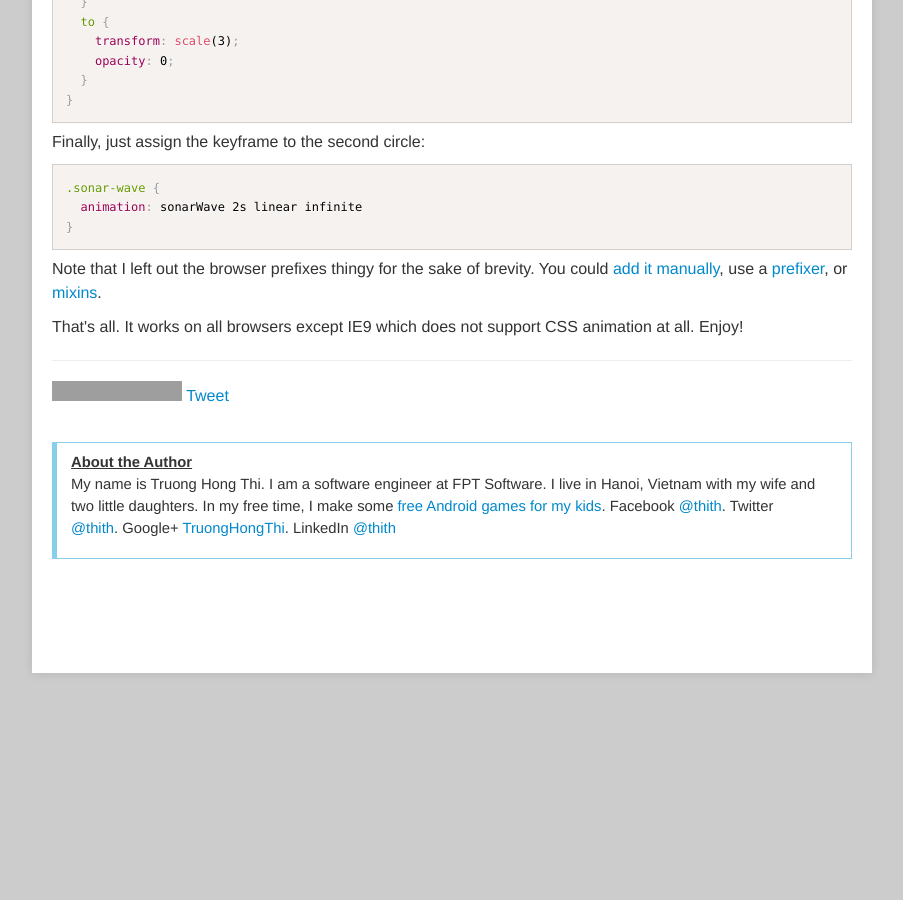
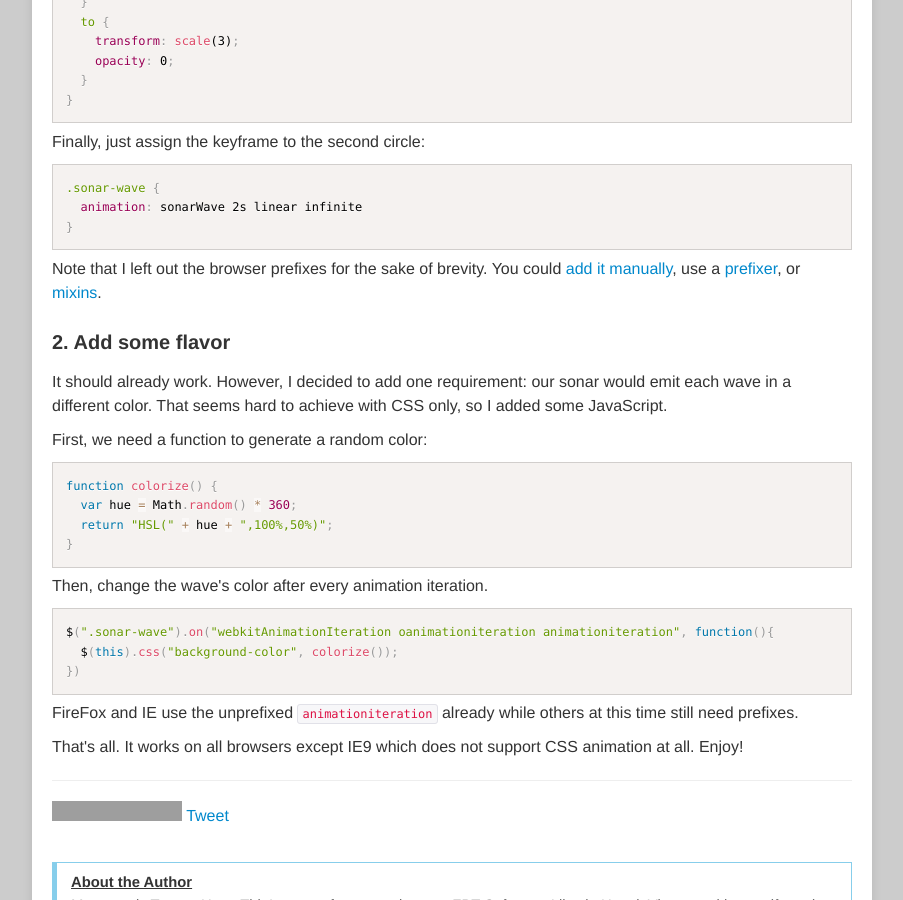
Before and after one commit to mangcut/mangcut.github.io, a Jekyll site: the page built from blog/_posts/2014-11-26-sonar-effect-with-css.html, in a window 1280 px wide and 900 px high, scrolled down 2020 px. Shown: the whole window, without its empty margins (188-1091 px from the left). Built offline with Jekyll 4.4.1, drawn with Linux system fonts in a browser that asks for light colours; comment, search, counter and statistics services are not loaded; before the commit the page ends 2693 px from its top, so only the background shows below that; grey boxes are pictures that could not be loaded.

Commit message:
Add some flavor :D

```diff
--- a/blog/_posts/2014-11-26-sonar-effect-with-css.html
+++ b/blog/_posts/2014-11-26-sonar-effect-with-css.html
@@ -78,6 +78,27 @@ excerpt: How to make the sonar effect using CSS animation.
 }
 </code></pre>
 
-<p>Note that I left out the browser prefixes thingy for the sake of brevity. You could <a target="_blank" href="http://css-tricks.com/snippets/css/keyframe-animation-syntax/">add it manually</a>, use a <a target="_blank" href="https://github.com/postcss/autoprefixer">prefixer</a>, or <a href="http://bourbon.io/docs/">mixins</a>.</p>
+<p>Note that I left out the browser prefixes for the sake of brevity. You could <a target="_blank" href="http://css-tricks.com/snippets/css/keyframe-animation-syntax/">add it manually</a>, use a <a target="_blank" href="https://github.com/postcss/autoprefixer">prefixer</a>, or <a href="http://bourbon.io/docs/">mixins</a>.</p>
+
+<h2>2. Add some flavor</h2>
+
+<p>It should already work. However, I decided to add one requirement: our sonar would emit each wave in a different color. That seems hard to achieve with CSS only, so I added some JavaScript.</p>
+
+<p> First, we need a function to generate a random color:</p>
+
+<pre><code class="language-javascript">function colorize() {
+  var hue = Math.random() * 360;
+  return "HSL(" + hue + ",100%,50%)";
+}
+</code></pre>
+
+<p>Then, change the wave's color after every animation iteration.</p>
+
+<pre><code class="language-javascript">$(".sonar-wave").on("webkitAnimationIteration oanimationiteration animationiteration", function(){
+  $(this).css("background-color", colorize());
+})
+</code></pre>
+
+<p>FireFox and IE use the unprefixed <code>animationiteration</code> already while others at this time still need prefixes.</p>
 
 <p>That's all. It works on all browsers except IE9 which does not support CSS animation at all. Enjoy!</p>
```
